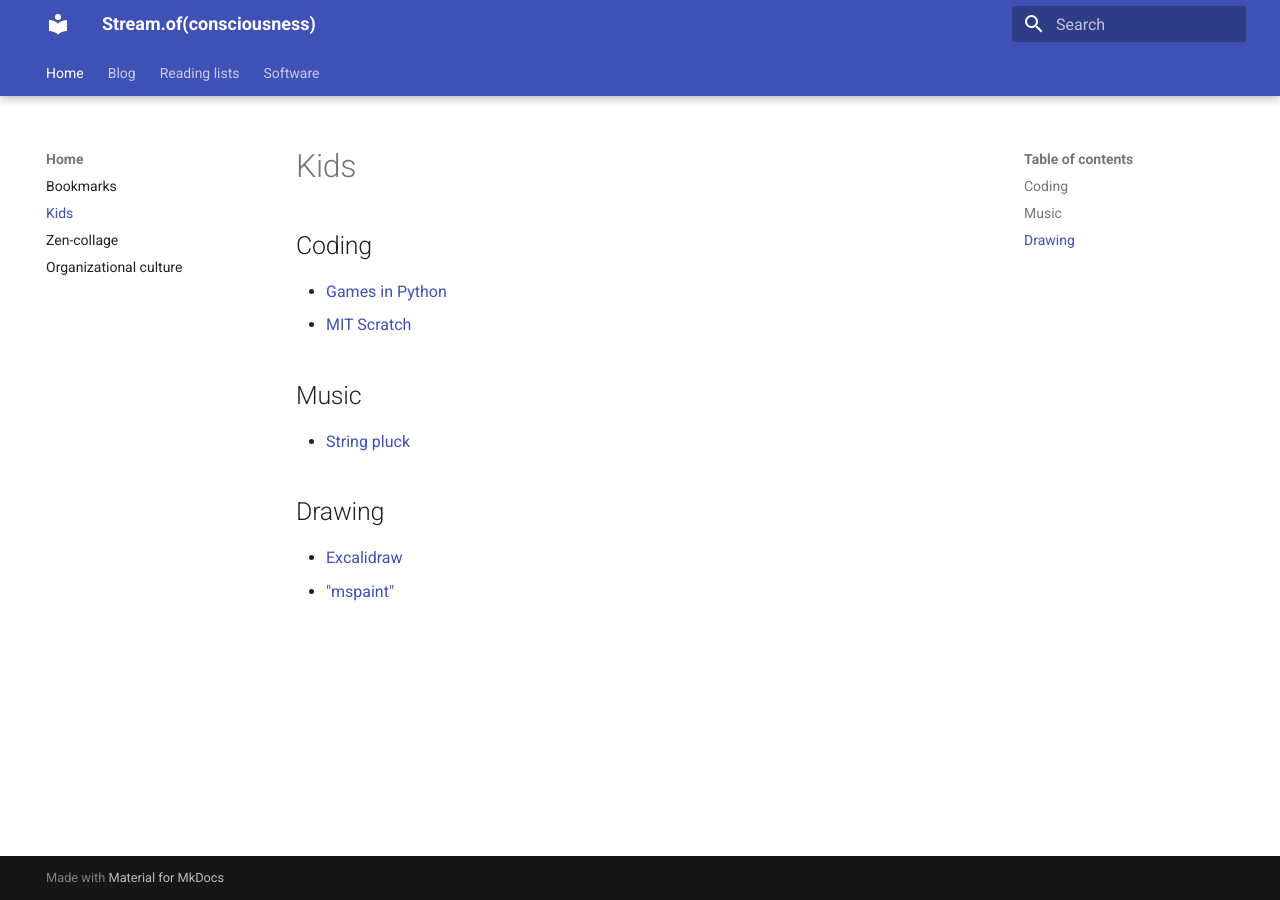
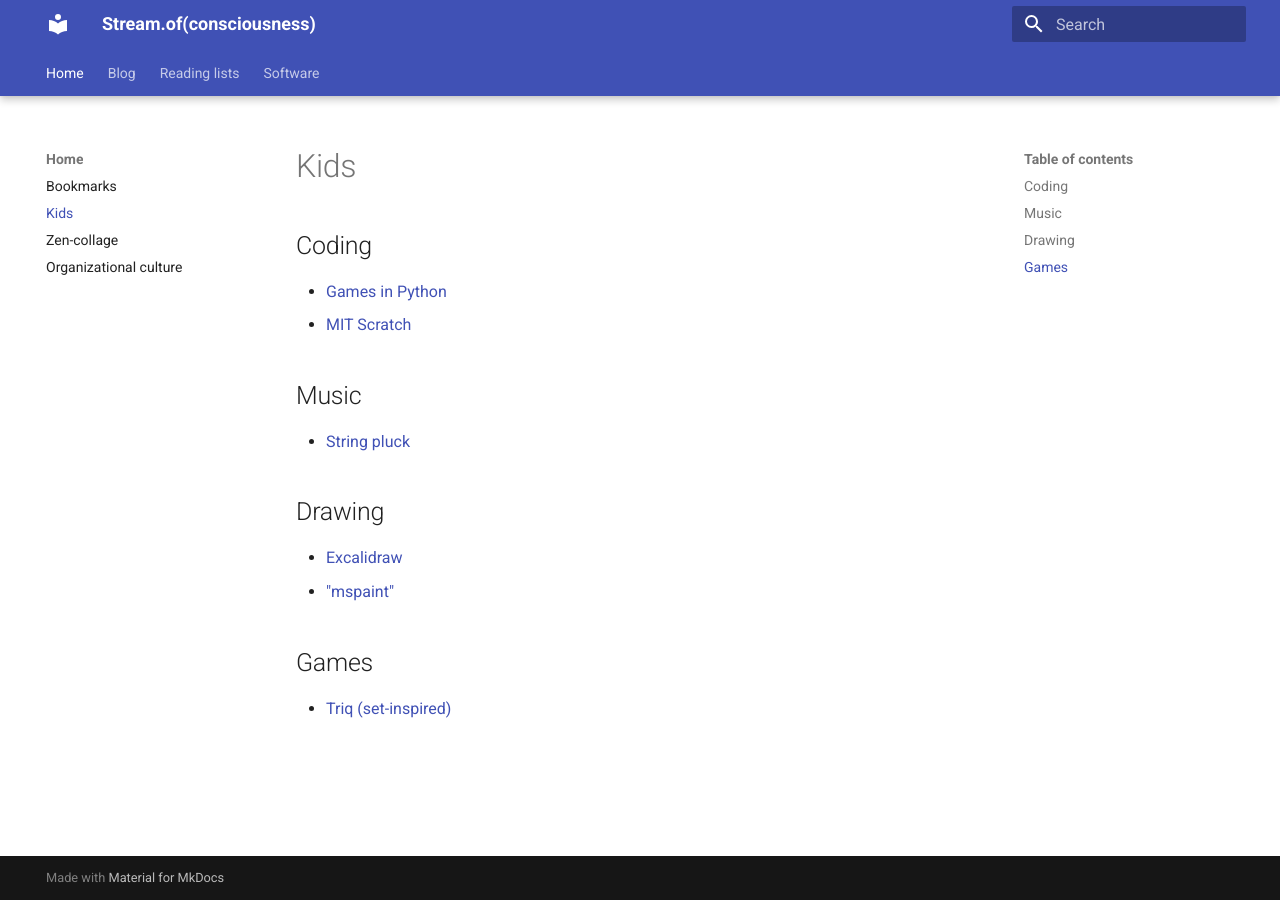
Before and after one commit to sed-i/sed-i.github.io, an MkDocs documentation site: the page built from docs/kids.md, in a window 1280 px wide. Built offline with MkDocs 1.6.1 and Material for MkDocs 9.7.7, drawn with Linux system fonts in a browser that asks for light colours.

Commit message:
Add link

```diff
--- a/docs/kids.md
+++ b/docs/kids.md
@@ -10,3 +10,7 @@
 ## Drawing
 - [Excalidraw](https://excalidraw.com/)
 - ["mspaint"](https://paint.js.org/)
+
+
+## Games
+- [Triq (set-inspired)](https://www.tidy.games/triq/daily/)
```
